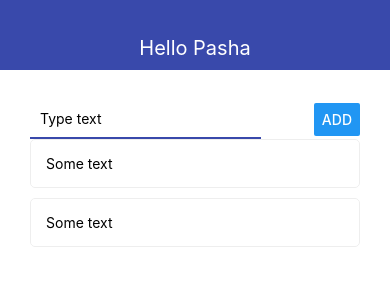
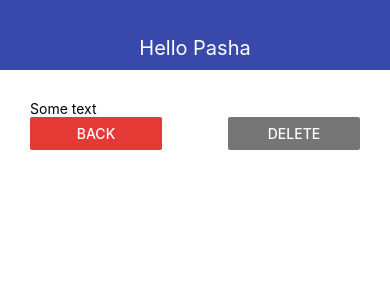
Before and after one commit to popeskul/rn-todo-app, a React Native app: screen / in a window 390 px wide. Shown: the top 300 px of the page. Built offline with nearby package versions, Linux system fonts and the light colour scheme.

Commit message:
Theme constant

```diff
--- a/App.js
+++ b/App.js
@@ -5,7 +5,7 @@ import { MainScreen } from './src/screens/MainScreen';
 import { TodoScreen } from './src/screens/TodoScreen';
 
 export default function App() {
-  const [todoId, setTodoId] = useState(null);
+  const [todoId, setTodoId] = useState('2');
   const [todos, setTodos] = useState([
     { id: '1', title: 'Some text' },
     { id: '2', title: 'Some text' },
--- a/src/components/AddTodo.js
+++ b/src/components/AddTodo.js
@@ -1,5 +1,6 @@
 import React, { useState } from 'react';
 import { View, StyleSheet, TextInput, Button, Alert } from 'react-native';
+import { THEME } from '../theme';
 
 export const AddTodo = ({ onSubmit }) => {
   const [value, setValue] = useState('');
@@ -39,7 +40,7 @@ const styles = StyleSheet.create({
     padding: 10,
     borderStyle: 'solid',
     borderBottomWidth: 2,
-    borderBottomColor: '#3949ab',
+    borderBottomColor: THEME.MAIN_COLOR,
   },
   button: {
     backgroundColor: 'red',
--- a/src/components/Navbar.js
+++ b/src/components/Navbar.js
@@ -1,5 +1,6 @@
 import React from 'react';
 import { View, Text, StyleSheet } from 'react-native';
+import { THEME } from '../theme';
 
 export const Navbar = ({ title }) => {
   return (
@@ -14,7 +15,7 @@ const styles = StyleSheet.create({
     height: 70,
     alignItems: 'center',
     justifyContent: 'flex-end',
-    backgroundColor: '#3949ab',
+    backgroundColor: THEME.MAIN_COLOR,
     paddingBottom: 10,
   },
   text: {
--- a/src/screens/TodoScreen.js
+++ b/src/screens/TodoScreen.js
@@ -1,13 +1,33 @@
 import React from 'react';
 import { StyleSheet, View, Text, Button } from 'react-native';
+import { THEME } from '../theme';
 
 export const TodoScreen = ({ goBack, todo }) => {
   return (
     <View>
       <Text>{todo.title}</Text>
-      <Button title='back' onPress={goBack} />
+      <View style={styles.buttons}>
+        <View style={styles.button}>
+          <Button title='Back' color={THEME.GREY_COLOR} onPress={goBack} />
+        </View>
+        <View style={styles.button}>
+          <Button
+            title='Delete'
+            color={THEME.DANGER_COLOR}
+            onPress={() => console.log('Remove', todo.id)}
+          />
+        </View>
+      </View>
     </View>
   );
 };
 
-const styles = StyleSheet.create({});
+const styles = StyleSheet.create({
+  buttons: {
+    flexDirection: 'row',
+    justifyContent: 'space-between',
+  },
+  button: {
+    width: '40%',
+  },
+});
--- /dev/null
+++ b/src/theme.js
@@ -0,0 +1,5 @@
+export const THEME = {
+  DANGER_COLOR: '#757575',
+  GREY_COLOR: '#e53935',
+  MAIN_COLOR: '#3949ab',
+};
```
